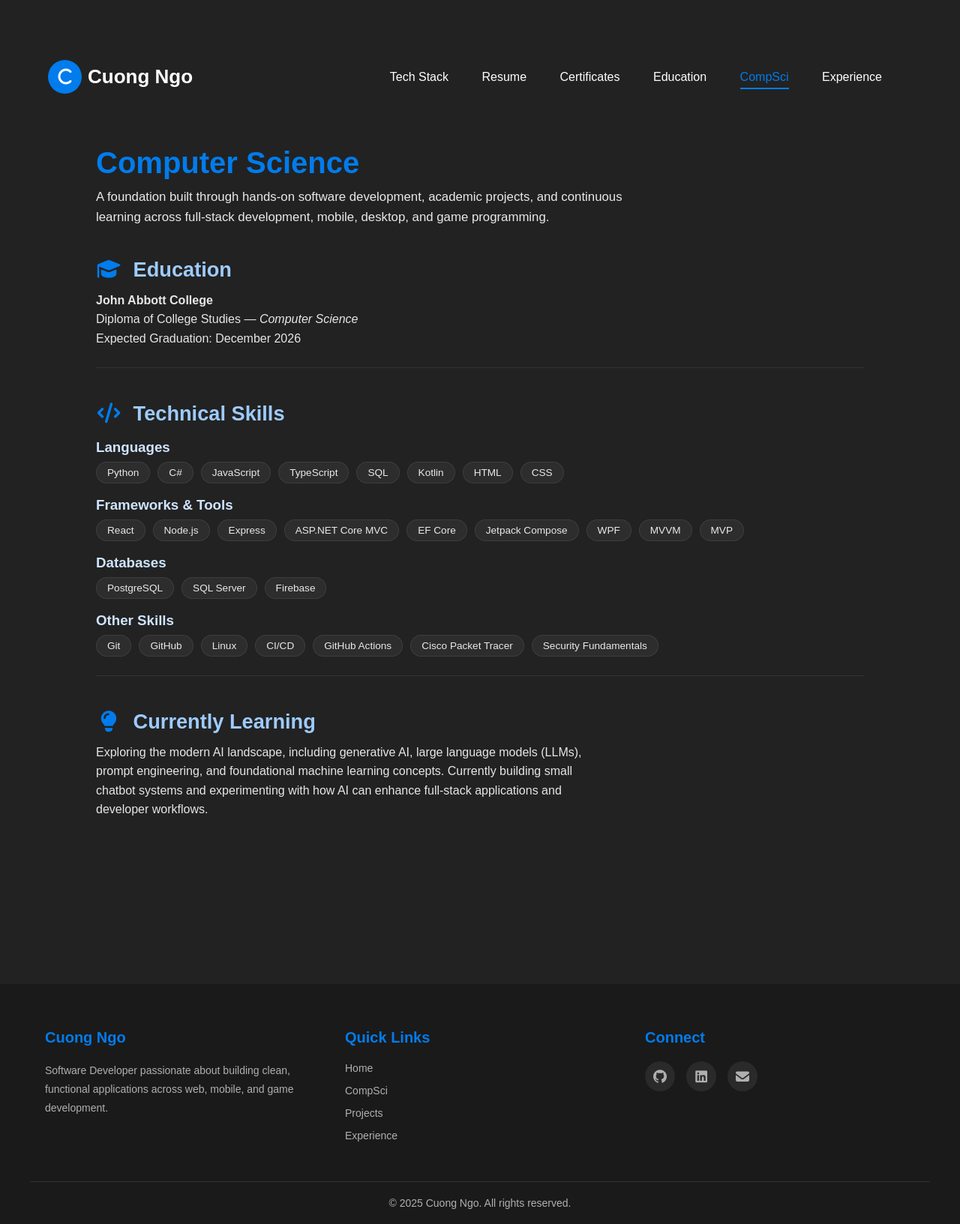
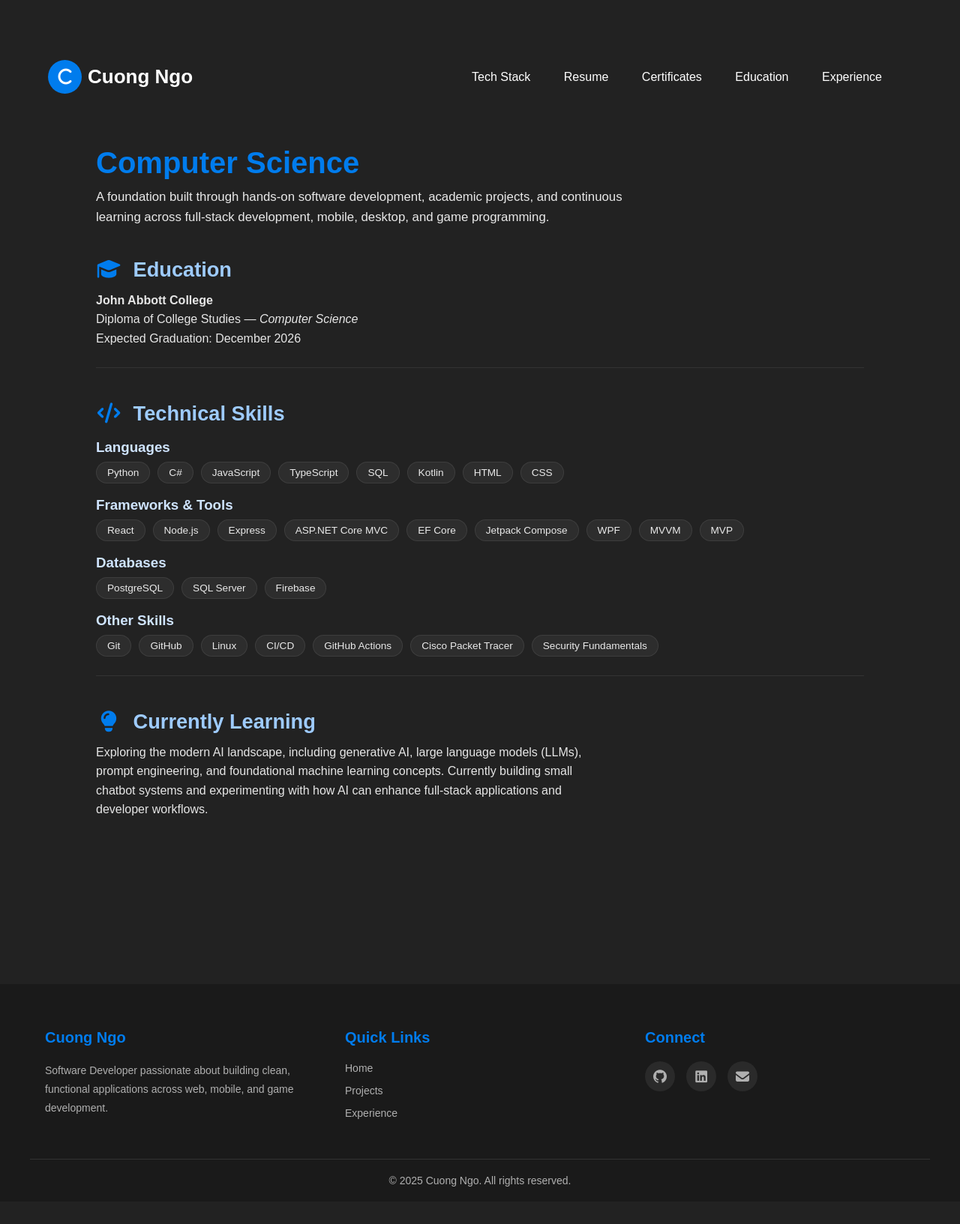
Before and after one commit to cuongngodev/cuongngodev.github.io, a plain HTML site: page cs.html in a window 1280 px wide. Shown: the whole page at 75% size. After the commit the page ends 1603 px from the top, so only its background shows below. Drawn offline with Linux system fonts and the light colour scheme.

```diff
--- a/cs.html
+++ b/cs.html
@@ -1,4 +1,3 @@
-<!DOCTYPE html>
 <html lang="en">
 <head>
     <meta charset="UTF-8">
@@ -28,7 +27,6 @@
                 <li><a href="index.html#resume">Resume</a></li>
                 <li><a href="index.html#certificates">Certificates</a></li>
                 <li><a href="index.html#education">Education</a></li>
-                <li><a href="cs.html" class="active">CompSci</a></li>
                 <li><a href="experience.html">Experience</a></li>
               </ul>
             </nav>
@@ -113,7 +111,6 @@
           <h3>Quick Links</h3>
           <ul class="footer-links">
             <li><a href="index.html">Home</a></li>
-            <li><a href="cs.html">CompSci</a></li>
             <li><a href="projects.html">Projects</a></li>
             <li><a href="experience.html">Experience</a></li>
           </ul>
```
Also changed, not shown: experience.html (+0 -1 lines).
